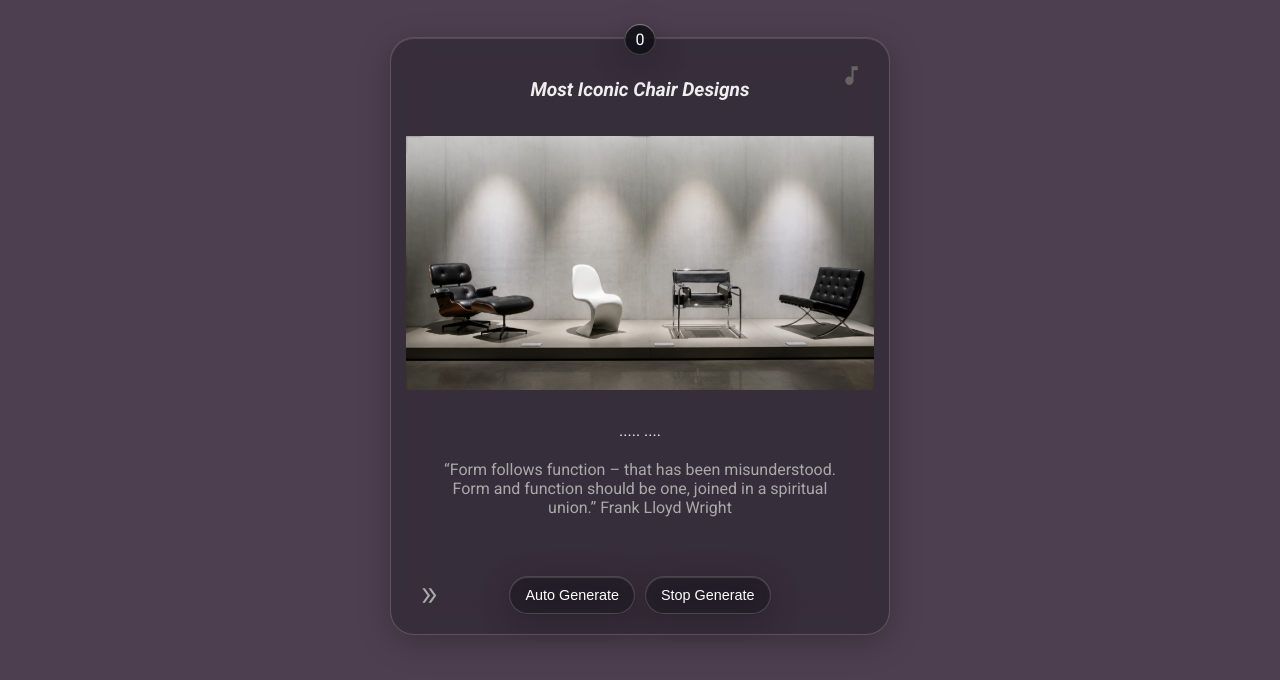
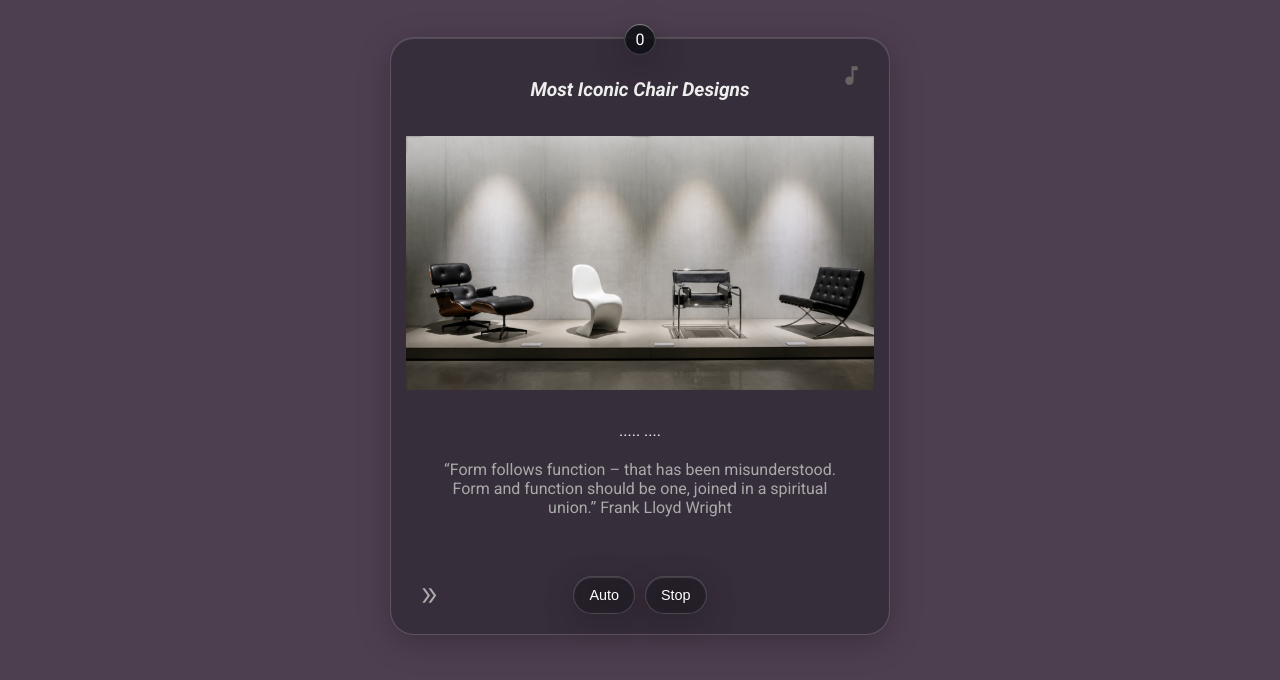
Before and after one commit to Hossamo14/Iconic-Chairs-Designs, a website built with Parcel: page index.html in a window 1280 px wide. Shown: the part 100-780 px from the top of the page. Built offline with nearby package versions, Linux system fonts and the light colour scheme.

Commit message:
edit-buttons

```diff
--- a/index.html
+++ b/index.html
@@ -65,8 +65,8 @@
           </svg>
         </span>
 
-        <button class="auto">Auto Generate</button>
-        <button class="stop">Stop Generate</button>
+        <button class="auto">Auto</button>
+        <button class="stop">Stop</button>
       </div>
       <span class="iconContainer">
         <svg class="musicIcon" width="24" height="24">
```
